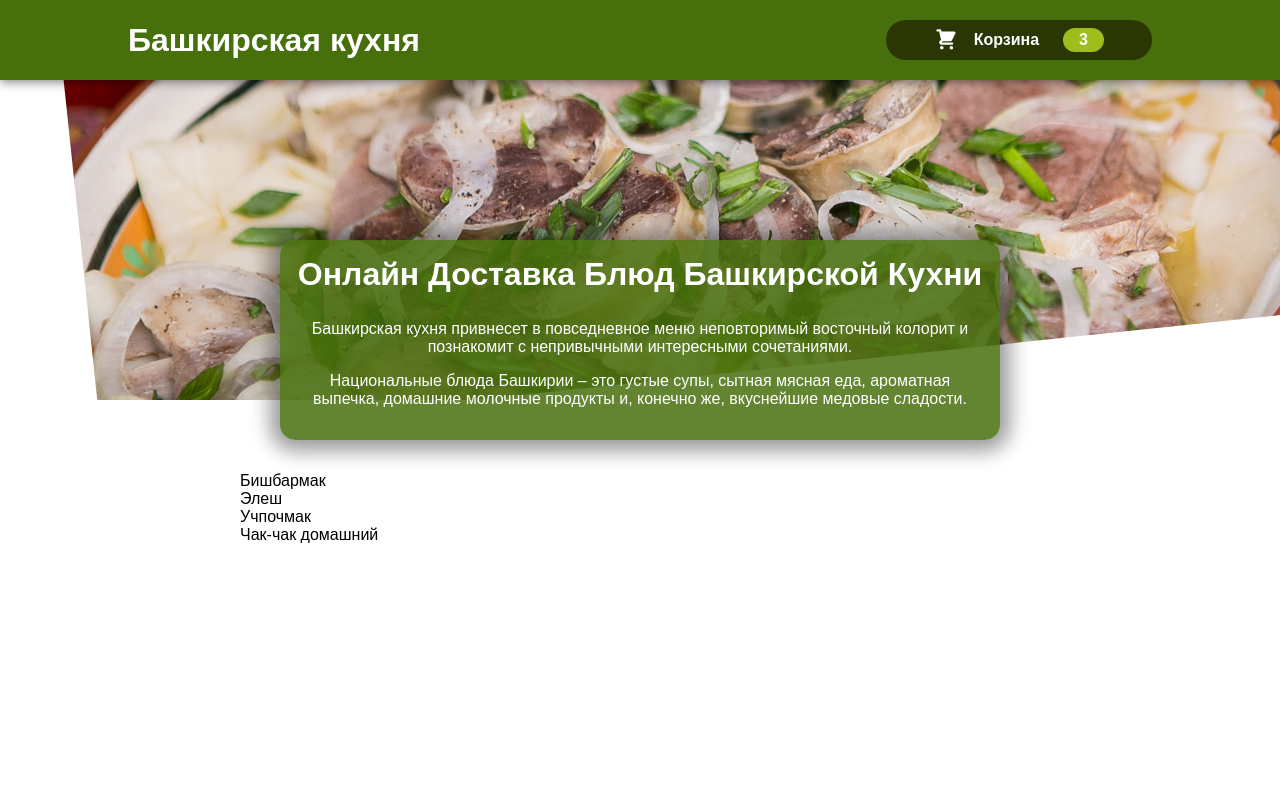
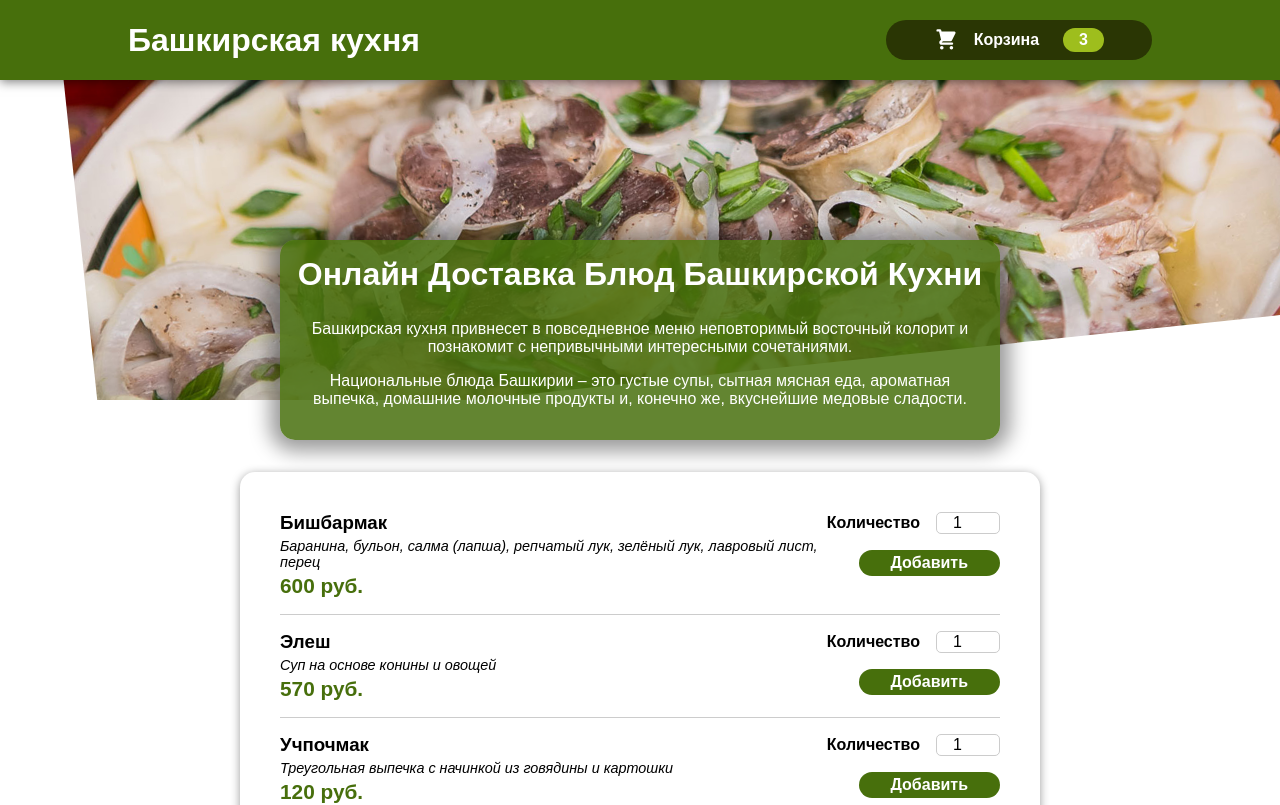
Before and after one commit to indira-faizullina/Bashkir-Food-online-order, a React (Create React App) app: page / in a window 1280 px wide. Shown: the top 805 px of the page. Built offline with nearby package versions, Linux system fonts and the light colour scheme.

Commit message:
added MealItem Components and completed work on displaying the list of Meals

```diff
--- /dev/null
+++ b/src/components/Meals/MealItem/MealItem.js
@@ -0,0 +1,18 @@
+import styles from './MealItem.module.css'
+import MealItemForm from './MealItemForm'
+
+const MealItem = (props) => {
+  const formattedPrice = `${props.price} руб.`
+  return (
+    <li className={styles.meal}>
+      <div>
+        <h3>{props.name}</h3>
+        <div className={styles.description}>{props.description}</div>
+        <div className={styles.price}>{formattedPrice}</div>
+      </div>
+      <MealItemForm id={props.id} />
+    </li>
+  )
+}
+
+export default MealItem
--- /dev/null
+++ b/src/components/Meals/MealItem/MealItem.module.css
@@ -0,0 +1,23 @@
+.meal {
+  display: flex;
+  justify-content: space-between;
+  margin: 1rem;
+  padding-bottom: 1rem;
+  border-bottom: 1px solid #ccc;
+}
+
+.meal h3 {
+  margin: 0 0 0.25rem 0;
+}
+
+.description {
+  font-style: italic;
+  font-size: 0.9rem;
+}
+
+.price {
+  margin-top: 0.25rem;
+  font-weight: bold;
+  color: #476f0c;
+  font-size: 1.3rem;
+}
--- /dev/null
+++ b/src/components/Meals/MealItem/MealItemForm.js
@@ -0,0 +1,22 @@
+import styles from './MealItemForm.module.css'
+import Input from '../../UI/Input'
+
+const MealItemForm = (props) => {
+  return (
+    <form className={styles.form}>
+      <Input
+        label="Количество"
+        input={{
+          id: props.id,
+          type: 'number',
+          min: '1',
+          step: '1',
+          defaultValue: '1',
+        }}
+      />
+      <button>Добавить</button>
+    </form>
+  )
+}
+
+export default MealItemForm
--- /dev/null
+++ b/src/components/Meals/MealItem/MealItemForm.module.css
@@ -0,0 +1,19 @@
+.form {
+  text-align: right;
+}
+
+.form button {
+  font: inherit;
+  cursor: pointer;
+  background-color: #476f0c;
+  border: none;
+  color: white;
+  padding: 0.25rem 2rem;
+  border-radius: 20px;
+  font-weight: bold;
+}
+
+.form button:hover,
+.form button:active {
+  background-color: #2a3604;
+}
--- a/src/components/Meals/MealList.js
+++ b/src/components/Meals/MealList.js
@@ -1,4 +1,6 @@
 import styles from './MealList.module.css'
+import Card from '../UI/Card'
+import MealItem from './MealItem/MealItem'
 
 const inStockMeals = [
   {
@@ -28,12 +30,22 @@ const inStockMeals = [
   },
 ]
 
-const mealsListLiNodes = inStockMeals.map((meal) => <li>{meal.name}</li>)
+const mealsListLiNodes = inStockMeals.map((meal) => (
+  <MealItem
+    id={meal.id}
+    key={meal.id}
+    name={meal.name}
+    description={meal.description}
+    price={meal.price}
+  />
+))
 
 const MealList = (props) => {
   return (
     <section className={styles.meals}>
-      <ul>{mealsListLiNodes}</ul>
+      <Card>
+        <ul>{mealsListLiNodes}</ul>
+      </Card>
     </section>
   )
 }
--- /dev/null
+++ b/src/components/UI/Card.js
@@ -0,0 +1,7 @@
+import styles from './Card.module.css'
+
+const Card = (props) => {
+  return <div className={styles.card}>{props.children}</div>
+}
+
+export default Card
--- /dev/null
+++ b/src/components/UI/Card.module.css
@@ -0,0 +1,6 @@
+.card {
+  padding: 1.5rem;
+  box-shadow: 0 2px 10px rgba(0, 0, 0, 0.4);
+  border-radius: 15px;
+  background-color: white;
+}
--- /dev/null
+++ b/src/components/UI/Input.js
@@ -0,0 +1,12 @@
+import styles from './Input.module.css'
+
+const Input = (props) => {
+  return (
+    <div className={styles.input}>
+      <label htmlFor={props.input.id}>{props.label}</label>
+      <input {...props.input} />
+    </div>
+  )
+}
+
+export default Input
--- /dev/null
+++ b/src/components/UI/Input.module.css
@@ -0,0 +1,23 @@
+.input {
+  display: flex;
+  align-items: center;
+  margin-bottom: 1rem;
+}
+
+.input label {
+  font-weight: bold;
+  margin-right: 1rem;
+}
+
+.input input {
+  width: 4rem;
+  border-radius: 5px;
+  border: 1px solid #ccc;
+  outline: none;
+  font: inherit;
+  padding-left: 1rem;
+}
+
+.input input:focus {
+  outline: 1px solid #476f0c;
+}
```
